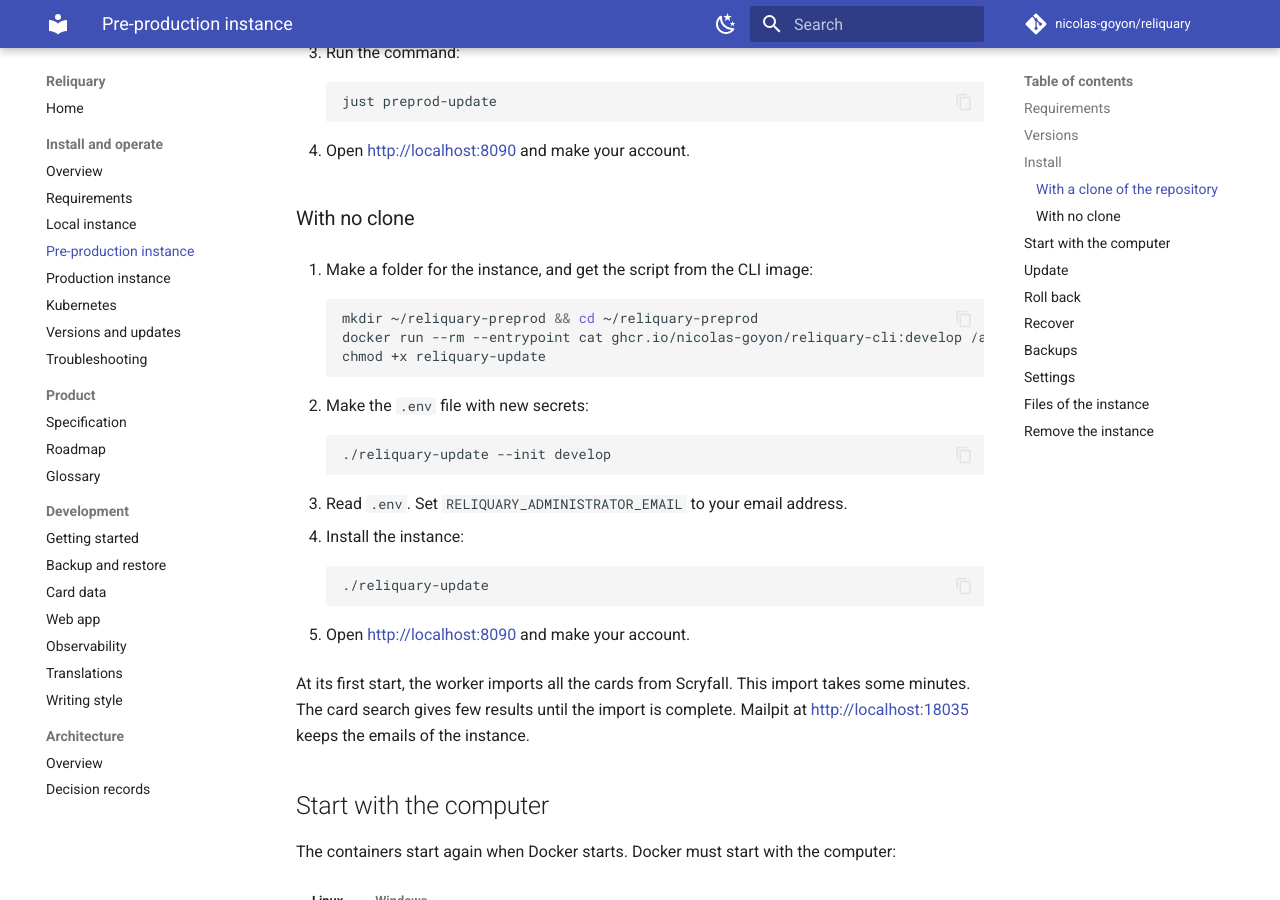
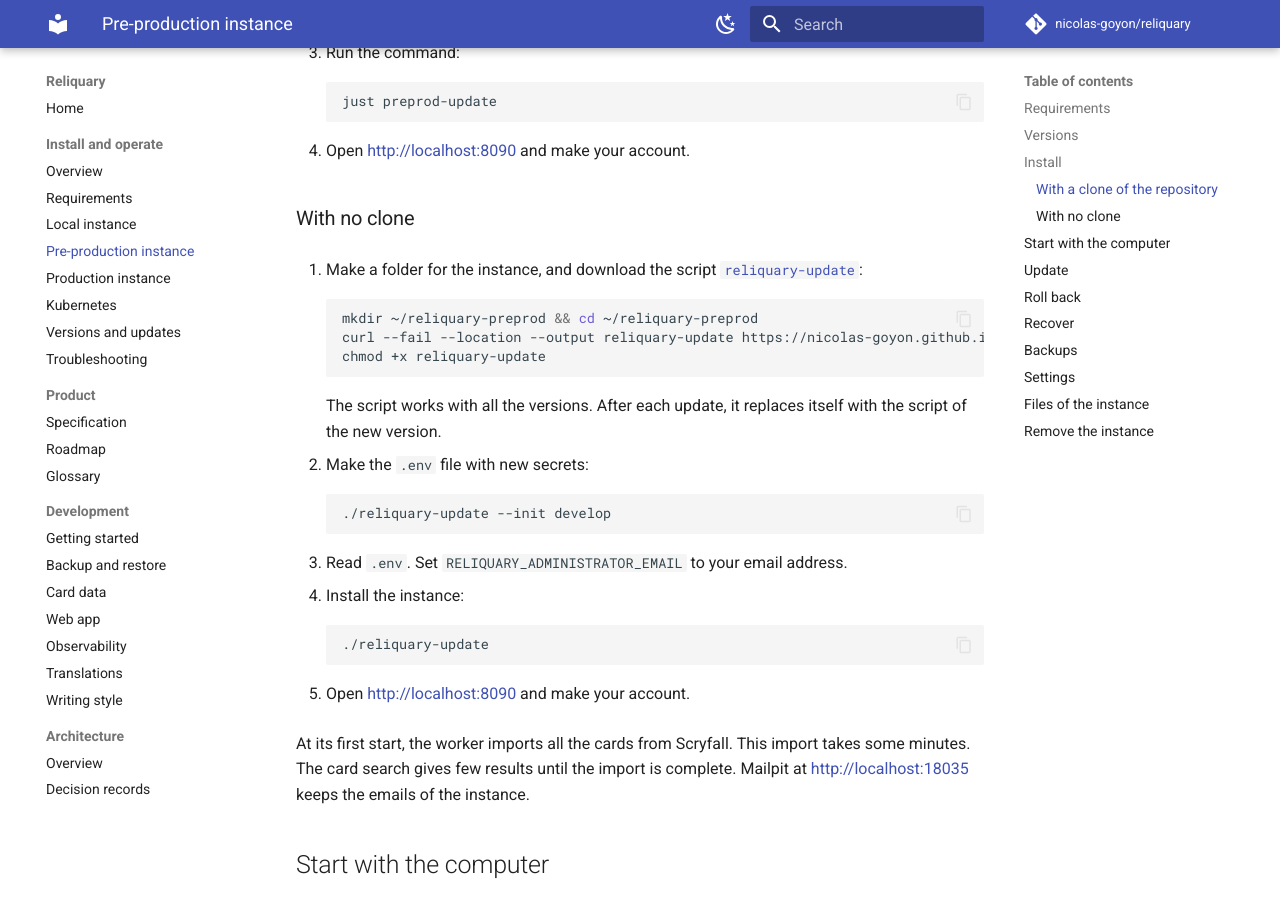
Before and after one commit to nicolas-goyon/Reliquary, an MkDocs documentation site: the page built from docs/deployment/pre-production.md, in a window 1280 px wide and 900 px high, scrolled down 1475 px. Built offline with MkDocs 1.6.1 and Material for MkDocs 9.7.7, drawn with Linux system fonts in a browser that asks for light colours; comment, search, counter and statistics services are not loaded.

Commit message:
docs: download the update scripts from the documentation site (#215)
* docs: tell how to unblock a downloaded PowerShell script

Co-Authored-By: Claude Opus 5.5 <noreply@anthropic.com>
Claude-Session: https://claude.ai/code/session_01JygSjidkpcus97k8zHaojx

* docs: download the update scripts from the documentation site

docker create does not pull an image that exists on the computer, so the
step could copy the script of an old image. The site now gives the
scripts of develop in /downloads/, and the guides use this link.

Co-Authored-By: Claude Opus 5.5 <noreply@anthropic.com>
Claude-Session: https://claude.ai/code/session_01JygSjidkpcus97k8zHaojx

---------

Co-authored-by: Claude <noreply@anthropic.com>

````diff
--- a/docs/deployment/pre-production.md
+++ b/docs/deployment/pre-production.md
@@ -43,17 +43,17 @@ Use PowerShell and the script `reliquary-update.ps1`. You need only Docker Deskt
 [Install the software](requirements.md#install-the-software) tells how to install it and how to let PowerShell run the script.
 
 1. Start Docker Desktop, and open PowerShell.
-2. Make a folder for the instance, and get the script from the CLI image:
+2. Make a folder for the instance, and download the script [`reliquary-update.ps1`](https://nicolas-goyon.github.io/reliquary/downloads/reliquary-update.ps1):
 
    ```powershell
    New-Item -ItemType Directory -Path "$HOME\reliquary-preprod" | Out-Null
    Set-Location "$HOME\reliquary-preprod"
-   $container = docker create ghcr.io/nicolas-goyon/reliquary-cli:develop
-   docker cp "$($container):/app/deploy/reliquary-update.ps1" .
-   docker rm $container | Out-Null
+   Invoke-WebRequest -Uri https://nicolas-goyon.github.io/reliquary/downloads/reliquary-update.ps1 -OutFile reliquary-update.ps1
+   Unblock-File .\reliquary-update.ps1
    ```
 
-   Get the script from the image `develop` also for a release. This script works with all the versions.
+   The script works with all the versions. After each update, it replaces itself with the script of the new version.
+   When you download the script with the link, put it in the folder of the instance, then run `Unblock-File`. Without this command, PowerShell asks for a signature.
 
 3. Make the `.env` file with new secrets:
 
@@ -101,13 +101,15 @@ Do not use Git Bash: see [Git Bash](requirements.md#git-bash).
 
 ### With no clone
 
-1. Make a folder for the instance, and get the script from the CLI image:
+1. Make a folder for the instance, and download the script [`reliquary-update`](https://nicolas-goyon.github.io/reliquary/downloads/reliquary-update):
 
    ```shell
    mkdir ~/reliquary-preprod && cd ~/reliquary-preprod
-   docker run --rm --entrypoint cat ghcr.io/nicolas-goyon/reliquary-cli:develop /app/deploy/reliquary-update > reliquary-update
+   curl --fail --location --output reliquary-update https://nicolas-goyon.github.io/reliquary/downloads/reliquary-update
    chmod +x reliquary-update
    ```
+
+   The script works with all the versions. After each update, it replaces itself with the script of the new version.
 
 2. Make the `.env` file with new secrets:
 
````
Also changed, not shown: docs/deployment/production.md (+2 -2 lines), docs/deployment/troubleshooting.md (+1 -0 lines), 1 other file.
